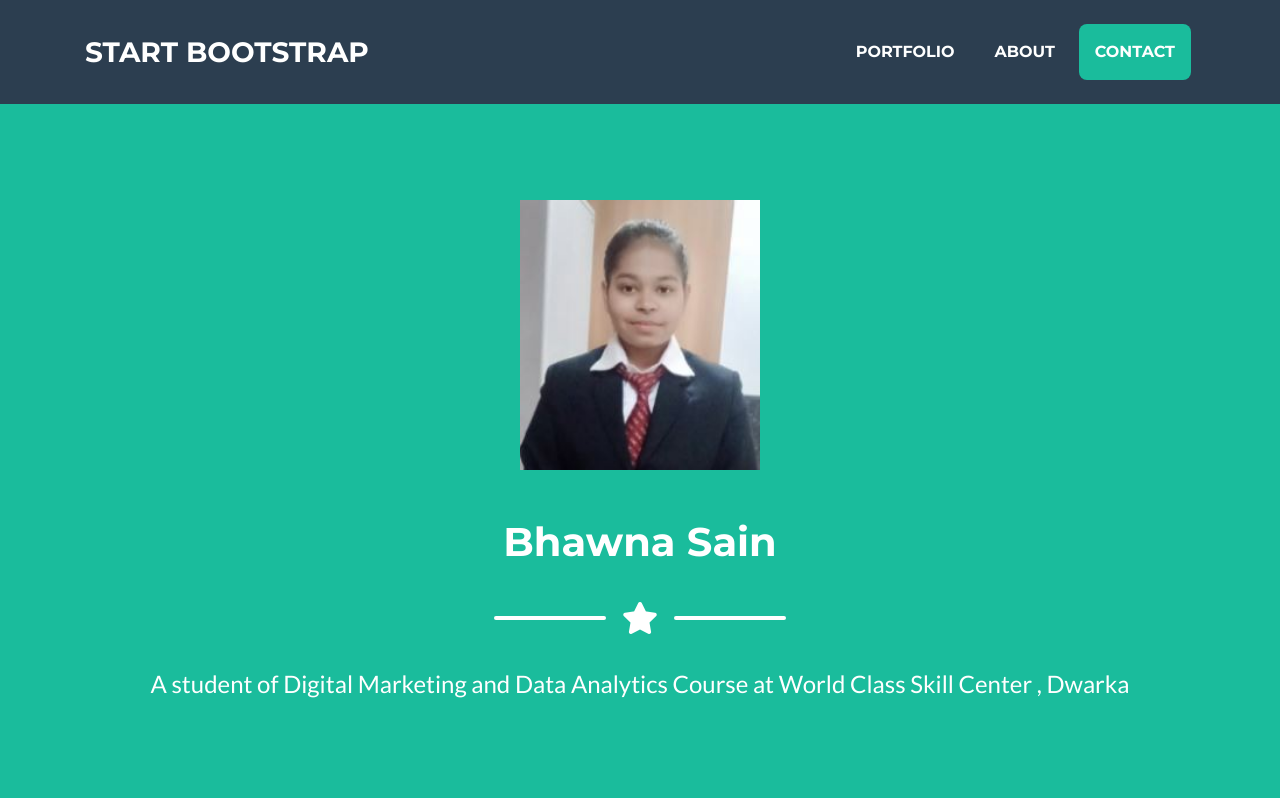
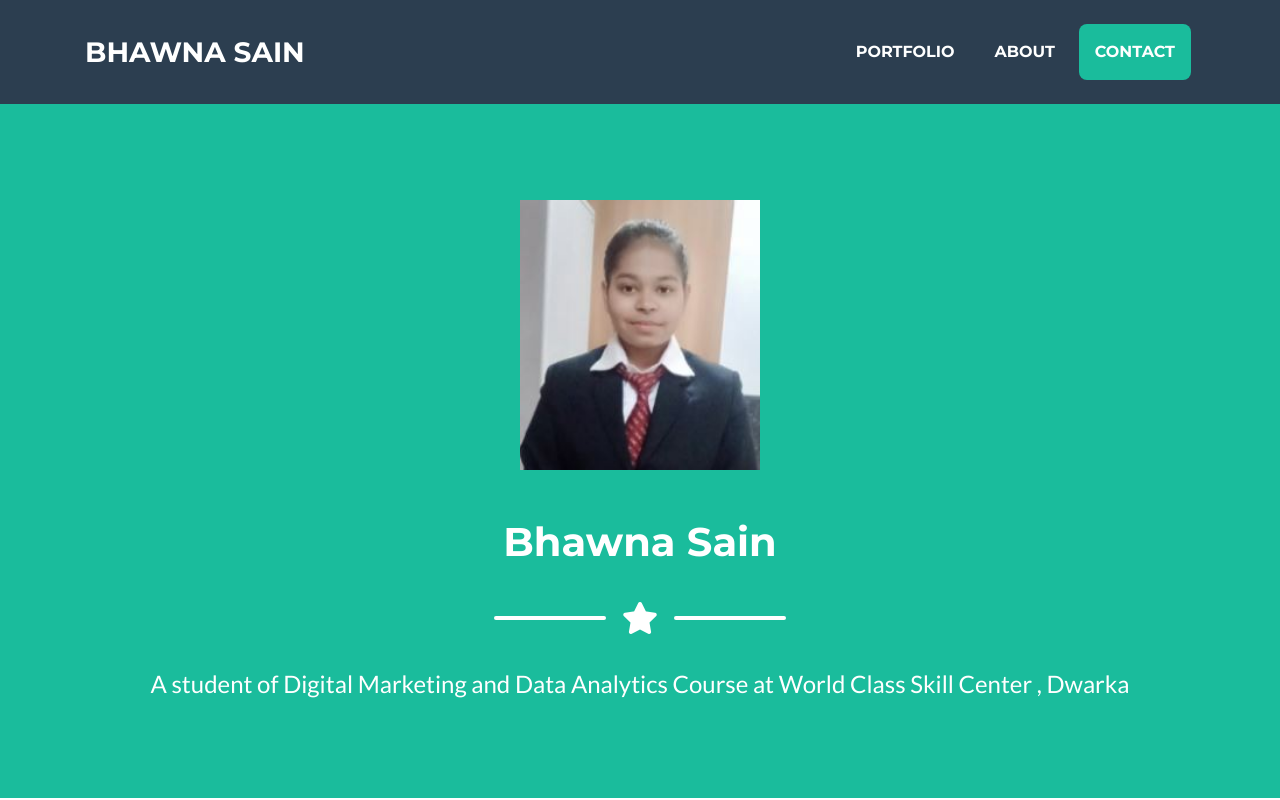
Before and after one commit to Bhawna25665/Bhawna-Portfolio, a website with bundled scripts: page index.html in a window 1280 px wide. Shown: the top 800 px of the page. Built offline with nearby package versions, Linux system fonts and the light colour scheme; files whose address does not match are found by name.

Commit message:
Update index.html

```diff
--- a/index.html
+++ b/index.html
@@ -25,7 +25,7 @@
   <!-- Navigation -->
   <nav class="navbar navbar-expand-lg bg-secondary text-uppercase fixed-top" id="mainNav">
     <div class="container">
-      <a class="navbar-brand js-scroll-trigger" href="#page-top">Start Bootstrap</a>
+      <a class="navbar-brand js-scroll-trigger" href="#page-top">Bhawna Sain</a>
       <button class="navbar-toggler navbar-toggler-right text-uppercase font-weight-bold bg-primary text-white rounded" type="button" data-toggle="collapse" data-target="#navbarResponsive" aria-controls="navbarResponsive" aria-expanded="false" aria-label="Toggle navigation">
         Menu
         <i class="fas fa-bars"></i>
```
